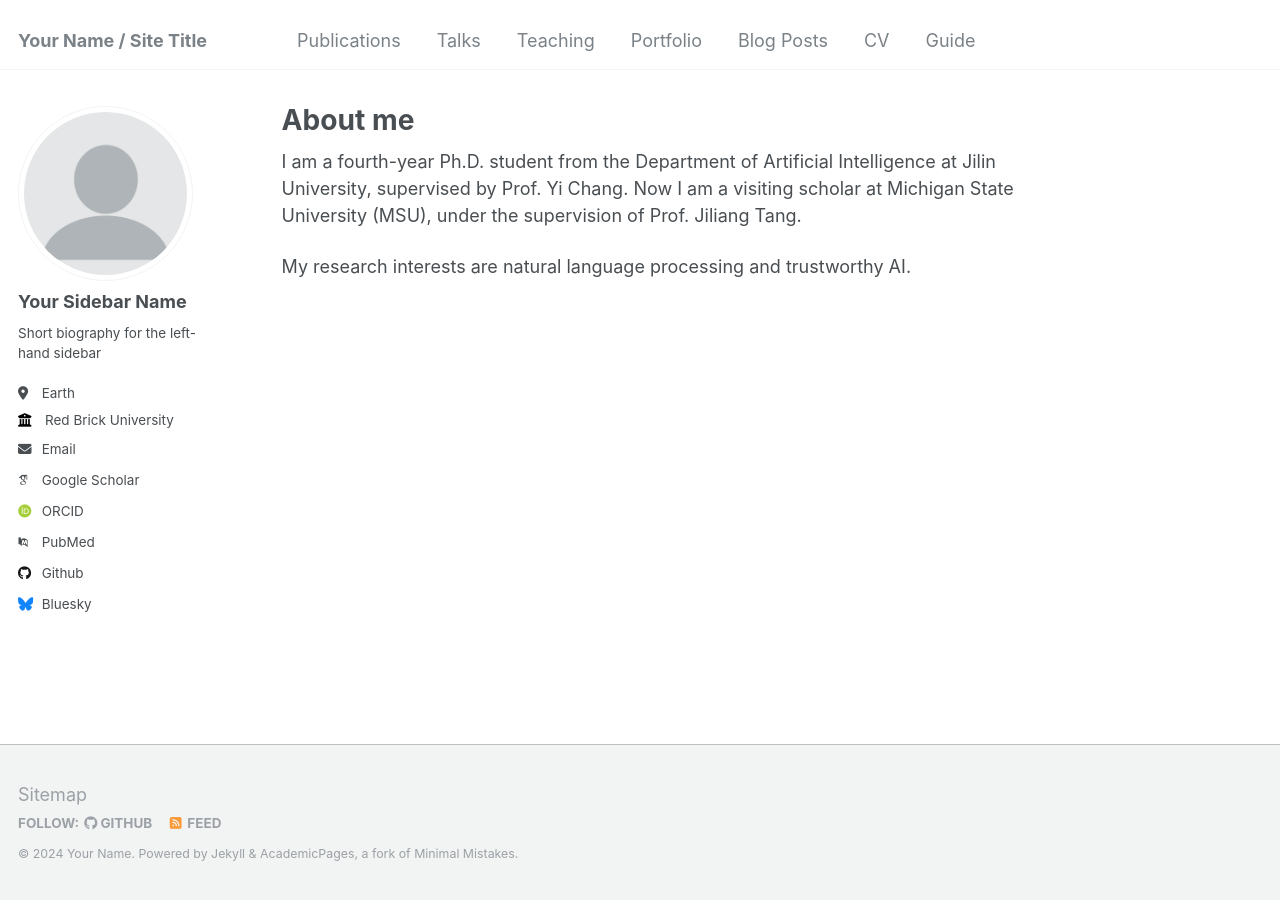
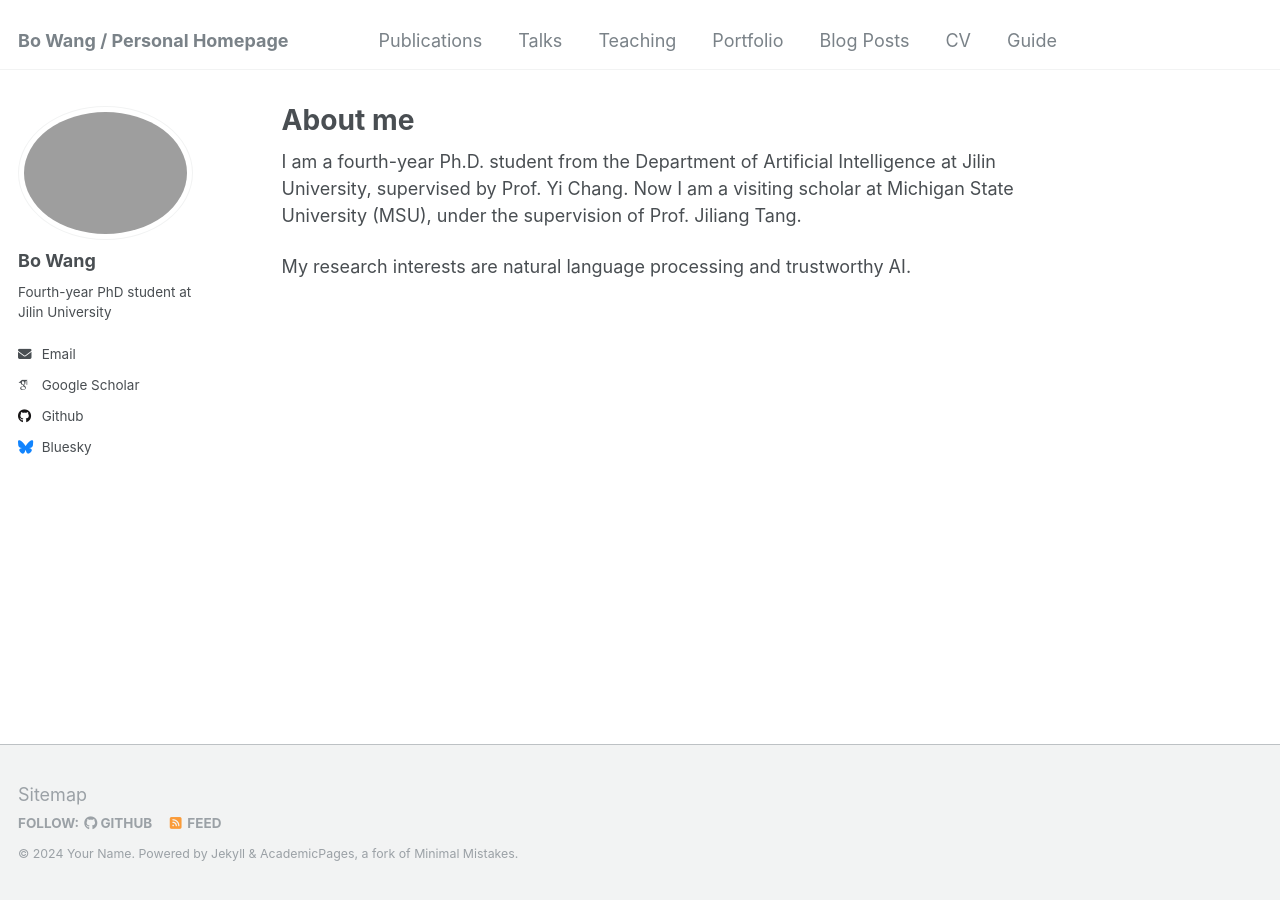
Before and after one commit to wangbo9719/bowang.github.io, a Jekyll site: the page built from _pages/about.md, in a window 1280 px wide. Built offline with Jekyll 4.4.1, drawn with Linux system fonts in a browser that asks for light colours; some web fonts are replaced.

Commit message:
Update _config.yml

```diff
--- a/_config.yml
+++ b/_config.yml
@@ -8,11 +8,11 @@
 
 # Basic Site Settings
 locale                   : "en-US"
-title                    : "Your Name / Site Title"
+title                    : "Bo Wang / Personal Homepage"
 title_separator          : "-"
 name                     : &name "Your Name"
 description              : &description "personal description"
-url                      : https://academicpages.github.io # the base hostname & protocol for your site e.g. "https://mmistakes.github.io"
+url                      : https://wangbo9719.github.io/bowang.github.io/ # the base hostname & protocol for your site e.g. "https://mmistakes.github.io"
 baseurl                  : "" # the subpath of your site, e.g. "/blog"
 repository               : "academicpages/academicpages.github.io"
 
@@ -21,22 +21,22 @@ repository               : "academicpages/academicpages.github.io"
 #               Additional customization can be done by editing /_includes/author-profile.html
 author:
   # Biographic information
-  avatar           : "profile.png"
-  name             : "Your Sidebar Name"
+  avatar           : "my_photo.png"
+  name             : "Bo Wang"
   pronouns         : # example: "she/her"
-  bio              : "Short biography for the left-hand sidebar"
-  location         : "Earth"
-  employer         : "Red Brick University"
+  bio              : "Fourth-year PhD student at Jilin University"
+  location         : # "Earth"
+  employer         : # "Red Brick University"
   uri              : # URL
-  email            : "none@example.org"
+  email            : "bowang9719@gmail.com"
 
   # Academic websites
   arxiv            : # URL - Update with the correct link to your profile
-  googlescholar    : "https://scholar.google.com/citations?user=PS_CX0AAAAAJ"
+  googlescholar    : "https://scholar.google.com.hk/citations?user=AwFj_u8AAAAJ&hl"
   impactstory      : # URL
-  orcid            : "http://orcid.org/yourorcidurl"
+  orcid            : # "http://orcid.org/yourorcidurl"
   semantic         : # URL
-  pubmed           : "https://www.ncbi.nlm.nih.gov/pubmed/?term=john+snow"
+  pubmed           : # "https://www.ncbi.nlm.nih.gov/pubmed/?term=john+snow"
   researchgate     : # URL
 
   # Repositories and software development
```
